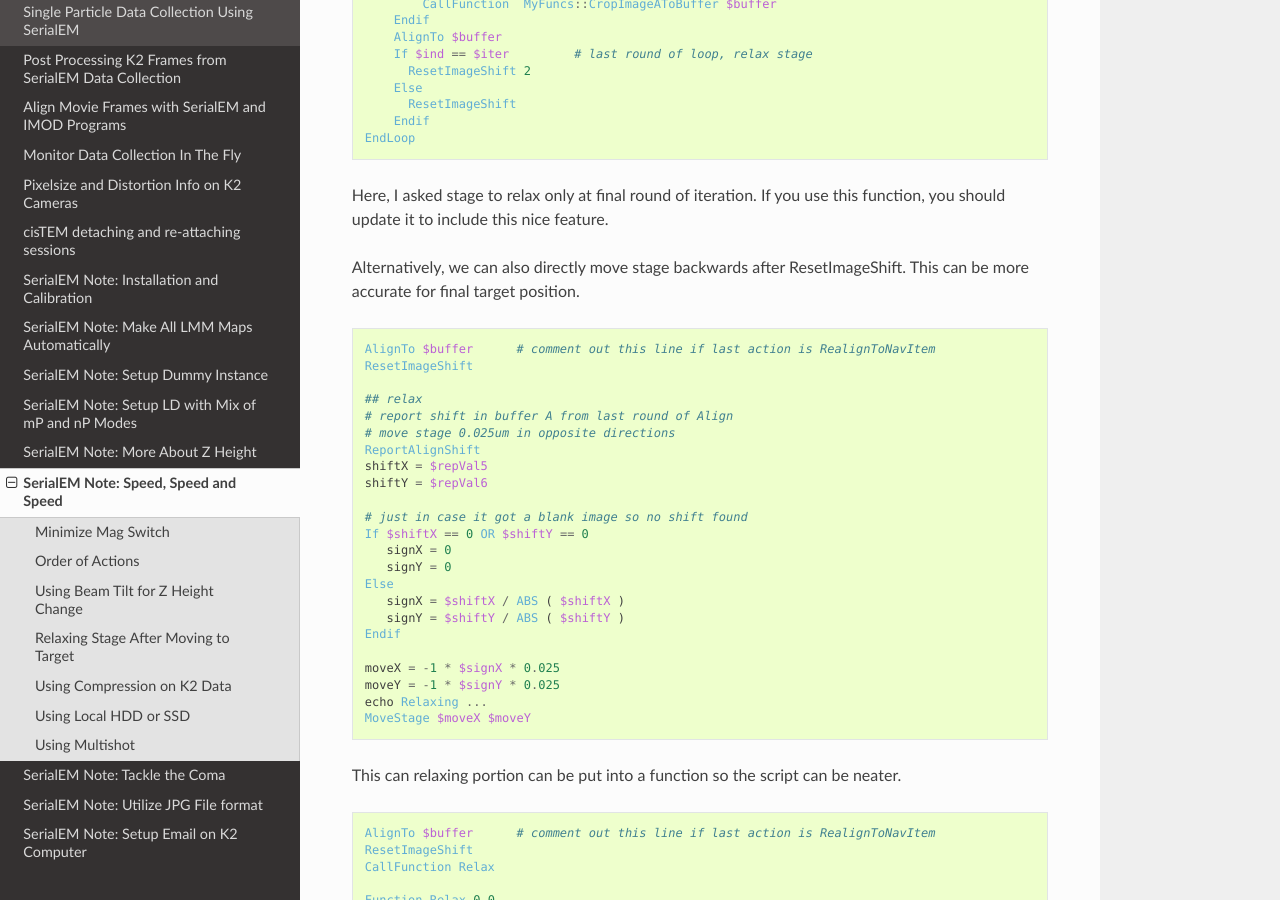
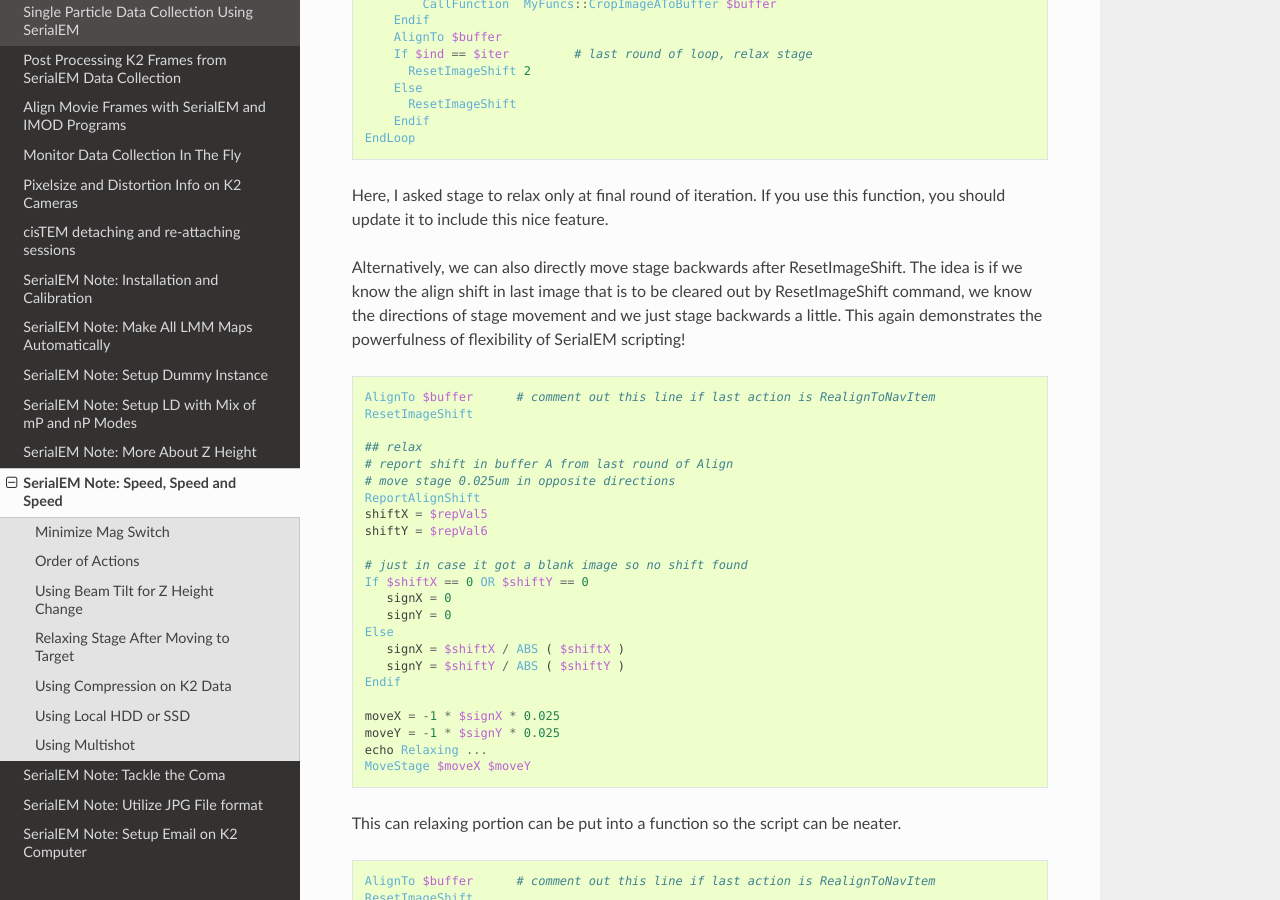
Before and after one commit to xuchen66/sphinx-emdocs, a Sphinx documentation site: the page built from source/serialEM-note-speed-speed-speed.rst, in a window 1280 px wide and 900 px high, scrolled down 3413 px. Built offline with Sphinx 7.4.7 and the Read the Docs theme 2.0.0, drawn with Linux system fonts in a browser that asks for light colours; pages that are not in the unit, such as notebooks, are missing from menus.

Commit message:
Update serialEM-note-speed-speed-speed.rst

```diff
--- a/source/serialEM-note-speed-speed-speed.rst
+++ b/source/serialEM-note-speed-speed-speed.rst
@@ -143,7 +143,7 @@ Moving stage with backlash imposed takes extra time itself. Therefore, we don't
 
 Here, I asked stage to relax only at final round of iteration. If you use this function, you should update it to include this nice feature.
 
-Alternatively, we can also directly move stage backwards after ResetImageShift. This can be more accurate for final target position.
+Alternatively, we can also directly move stage backwards after ResetImageShift. The idea is if we know the align shift in last image that is to be cleared out by ResetImageShift command, we know the directions of stage movement and we just stage backwards a little. This again demonstrates the powerfulness of flexibility of SerialEM scripting!
 
 .. code-block:: ruby
 
```
